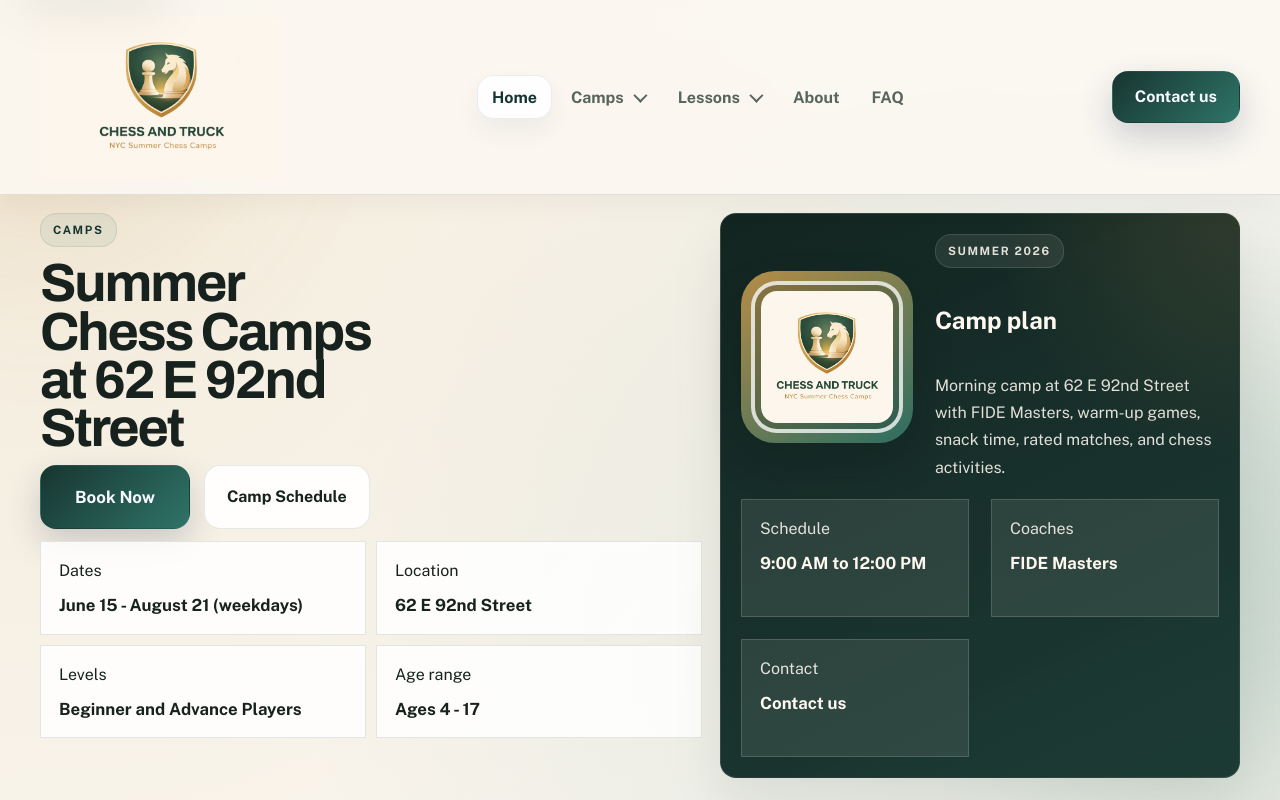
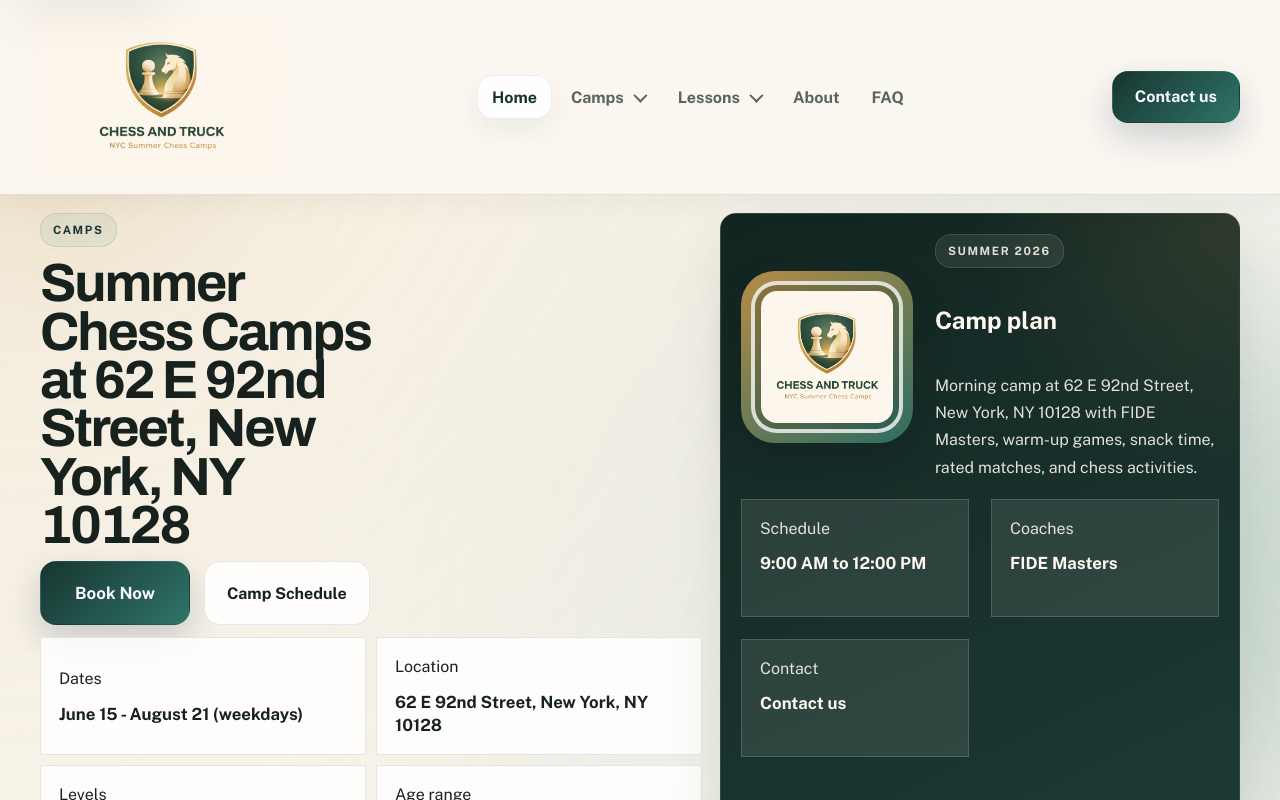
Before and after one commit to Aminjon0603/chess-and-truck-site, a React (Vite) app: page / in a window 1280 px wide. Shown: the top 800 px of the page. Built offline with nearby package versions, Linux system fonts and the light colour scheme.

Commit message:
Add full camp address across the site

```diff
--- a/src/ChessTruckApp.jsx
+++ b/src/ChessTruckApp.jsx
@@ -824,7 +824,7 @@ function SiteFooter({ currentPath, navigate }) {
               <h3>{campOverviewPage.title}</h3>
               <p>{campOverviewPage.intro}</p>
               <div className="footer-meta">
-                <span>{featuredTournament.venueLabel || "62 E 92nd Street"}</span>
+                <span>{featuredTournament.venueLabel || "62 E 92nd Street, New York, NY 10128"}</span>
                 <strong>{featuredTournament.scheduleLabel || "June 15 - August 21 · Weekdays"}</strong>
               </div>
               <AppLink
@@ -1522,7 +1522,7 @@ function CampBookingFormPanel({
               </div>
               <div>
                 <span>Location</span>
-                <strong>62 E 92nd Street</strong>
+                    <strong>62 E 92nd Street, New York, NY 10128</strong>
               </div>
               <div>
                 <span>{selectedOption.id === "full-week" ? "Week" : "Dates"}</span>
--- a/src/siteData.js
+++ b/src/siteData.js
@@ -2,9 +2,9 @@ export const siteBrand = {
   name: "CHESS AND TRUCK",
   short: "CT",
   city: "New York City",
-  tagline: "NYC summer chess camps at 62 E 92nd Street",
+  tagline: "NYC summer chess camps at 62 E 92nd Street, New York, NY 10128",
   footerNote:
-    "Our summer chess program is held June 15 through August 21, with weekday sessions at 62 E 92nd Street.",
+    "Our summer chess program is held June 15 through August 21, with weekday sessions at 62 E 92nd Street, New York, NY 10128.",
 };
 
 export const navigationItems = [
@@ -48,7 +48,7 @@ export const campMenuFeature = {
   eyebrow: "Summer camp",
   title: "June 15 - August 21 · Weekdays",
   text:
-    "Our summer chess program is held June 15 through August 21, with weekday sessions at 62 E 92nd Street.",
+    "Our summer chess program is held June 15 through August 21, with weekday sessions at 62 E 92nd Street, New York, NY 10128.",
   ctaLabel: "View Full Camp Details",
   ctaPath: "/camps",
 };
@@ -57,7 +57,7 @@ export const routeMeta = {
   "/": {
     title: "CHESS AND TRUCK | NYC Chess Camps",
     description:
-      "NYC summer chess camps at 62 E 92nd Street from June 15 to August 21, with weekday half-day sessions and practical details for families.",
+    "NYC summer chess camps at 62 E 92nd Street, New York, NY 10128 from June 15 to August 21, with weekday half-day sessions and practical details for families.",
   },
   "/about": {
     title: "About | CHESS AND TRUCK",
@@ -67,12 +67,12 @@ export const routeMeta = {
   "/camps": {
     title: "Camps | CHESS AND TRUCK",
     description:
-      "See summer camp dates, the 62 E 92nd Street location, daily format, and what students will do at CHESS AND TRUCK camps.",
+    "See summer camp dates, the 62 E 92nd Street, New York, NY 10128 location, daily format, and what students will do at CHESS AND TRUCK camps.",
   },
   "/camps/book": {
     title: "Camp Booking | CHESS AND TRUCK",
     description:
-      "Choose a summer camp option, add family details, and continue to secure checkout for CHESS AND TRUCK camps at 62 E 92nd Street.",
+    "Choose a summer camp option, add family details, and continue to secure checkout for CHESS AND TRUCK camps at 62 E 92nd Street, New York, NY 10128.",
   },
   "/camps/confirmed": {
     title: "Camp Confirmation | CHESS AND TRUCK",
@@ -97,12 +97,12 @@ export const routeMeta = {
   "/events": {
     title: "Camps | CHESS AND TRUCK",
     description:
-      "NYC summer chess camps at 62 E 92nd Street with dates, format, daily structure, and clear next steps for families.",
+    "NYC summer chess camps at 62 E 92nd Street, New York, NY 10128 with dates, format, daily structure, and clear next steps for families.",
   },
   "/events/chess-and-truck-tournament": {
     title: "Summer Camp | CHESS AND TRUCK",
     description:
-      "See the summer camp format, 62 E 92nd Street location, daily structure, and camp details for CHESS AND TRUCK.",
+    "See the summer camp format, 62 E 92nd Street, New York, NY 10128 location, daily structure, and camp details for CHESS AND TRUCK.",
   },
   "/private-lessons": {
     title: "Lessons | CHESS AND TRUCK",
@@ -159,14 +159,14 @@ export const routeMeta = {
 export const featuredTournament = {
   slug: "summer-camp",
   title: "Summer Chess Camp",
-  city: "62 E 92nd Street",
+  city: "62 E 92nd Street, New York, NY 10128",
   scheduleLabel: "June 15 - August 21 · Weekdays",
   formatLabel: "9:00 AM - 12:00 PM",
   pricingLabel: "Camp details available now",
-  venueLabel: "62 E 92nd Street",
-  shortSummary: "Summer camp at 62 E 92nd Street. Daily lessons, guided games, and clear structure.",
+  venueLabel: "62 E 92nd Street, New York, NY 10128",
+  shortSummary: "Summer camp at 62 E 92nd Street, New York, NY 10128. Daily lessons, guided games, and clear structure.",
   longSummary:
-    "Our summer chess program is held June 15 through August 21, with weekday sessions at 62 E 92nd Street.",
+    "Our summer chess program is held June 15 through August 21, with weekday sessions at 62 E 92nd Street, New York, NY 10128.",
   basePrice: 0,
   dojoPrice: 0,
 };
@@ -178,11 +178,11 @@ export const footerLegalLinks = [
 
 export const homePage = {
   eyebrow: "NYC chess camps",
-  title: "Summer chess camps at 62 E 92nd Street.",
-  intro: "Weekday summer camp with FIDE Masters at 62 E 92nd Street.",
+  title: "Summer chess camps at 62 E 92nd Street, New York, NY 10128.",
+  intro: "Weekday summer camp with FIDE Masters at 62 E 92nd Street, New York, NY 10128.",
   heroFacts: [
     { label: "Dates", value: "June 15 - August 21 (weekdays)" },
-    { label: "Location", value: "62 E 92nd Street" },
+    { label: "Location", value: "62 E 92nd Street, New York, NY 10128" },
     { label: "Age range", value: "Ages 4 - 17" },
     { label: "Levels", value: "Beginner and Advance Players" },
   ],
@@ -256,12 +256,12 @@ export const carouselSlides = [
 
 export const campOverviewPage = {
   eyebrow: "Camps",
-  title: "Summer Chess Camps at 62 E 92nd Street",
+  title: "Summer Chess Camps at 62 E 92nd Street, New York, NY 10128",
   intro: "",
   chips: [],
   heroFacts: [
     { label: "Dates", value: "June 15 - August 21 (weekdays)" },
-    { label: "Location", value: "62 E 92nd Street" },
+    { label: "Location", value: "62 E 92nd Street, New York, NY 10128" },
     { label: "Levels", value: "Beginner and Advance Players" },
     { label: "Age range", value: "Ages 4 - 17" },
   ],
@@ -269,7 +269,7 @@ export const campOverviewPage = {
   asideTag: "Summer 2026",
   asideTitle: "Camp plan",
   asideText:
-    "Morning camp at 62 E 92nd Street with FIDE Masters, warm-up games, snack time, rated matches, and chess activities.",
+    "Morning camp at 62 E 92nd Street, New York, NY 10128 with FIDE Masters, warm-up games, snack time, rated matches, and chess activities.",
   asideFacts: [
     { label: "Schedule", value: "9:00 AM to 12:00 PM" },
     { label: "Coaches", value: "FIDE Masters" },
@@ -308,7 +308,7 @@ export const campOverviewPage = {
     intro: "Quick facts.",
   },
   detailsCards: [
-    { title: "Location", text: "62 E 92nd Street" },
+    { title: "Location", text: "62 E 92nd Street, New York, NY 10128" },
     { title: "Dates", text: "June 15 - August 21 (weekdays)" },
     { title: "Time", text: "9:00 AM to 12:00 PM" },
     { title: "Age range", text: "Ages 4 - 17" },
@@ -332,7 +332,7 @@ export const campOverviewPage = {
       details: [
         "Five camp days from 9:00 AM to 12:00 PM",
         "Best value for a full block",
-        "Lessons, rated matches, and chess activities at 62 E 92nd Street",
+      "Lessons, rated matches, and chess activities at 62 E 92nd Street, New York, NY 10128",
       ],
       availability: "Limited group size",
       cta: "Book full week",
@@ -346,7 +346,7 @@ export const campOverviewPage = {
       details: [
         "One camp session from 9:00 AM to 12:00 PM",
         "Easy for changing summer schedules",
-        "Lessons, rated matches, and chess activities at 62 E 92nd Street",
+      "Lessons, rated matches, and chess activities at 62 E 92nd Street, New York, NY 10128",
       ],
       availability: "Limited group size",
       cta: "Book single day",
@@ -359,7 +359,7 @@ export const campOverviewPage = {
       relativeLabel: "Weekday session",
       time: "9:00 AM",
       title: "Summer Camp Day",
-      subtitle: "3 hours of camp at 62 E 92nd Street",
+    subtitle: "3 hours of camp at 62 E 92nd Street, New York, NY 10128",
       price: "$100.00",
       spotsLeft: "12 spots left",
       optionId: "single-day",
@@ -371,7 +371,7 @@ export const campOverviewPage = {
       relativeLabel: "Day 2",
       time: "9:00 AM",
       title: "Summer Camp Day",
-      subtitle: "3 hours of camp at 62 E 92nd Street",
+    subtitle: "3 hours of camp at 62 E 92nd Street, New York, NY 10128",
       price: "$100.00",
       spotsLeft: "12 spots left",
       optionId: "single-day",
@@ -383,7 +383,7 @@ export const campOverviewPage = {
       relativeLabel: "Midweek session",
       time: "9:00 AM",
       title: "Summer Camp Day",
-      subtitle: "3 hours of camp at 62 E 92nd Street",
+    subtitle: "3 hours of camp at 62 E 92nd Street, New York, NY 10128",
       price: "$100.00",
       spotsLeft: "12 spots left",
       optionId: "single-day",
@@ -395,7 +395,7 @@ export const campOverviewPage = {
       relativeLabel: "Late-week session",
       time: "9:00 AM",
       title: "Summer Camp Day",
-      subtitle: "3 hours of camp at 62 E 92nd Street",
+    subtitle: "3 hours of camp at 62 E 92nd Street, New York, NY 10128",
       price: "$100.00",
       spotsLeft: "12 spots left",
       optionId: "single-day",
@@ -407,7 +407,7 @@ export const campOverviewPage = {
       relativeLabel: "Wrap-up day",
       time: "9:00 AM",
       title: "Summer Camp Day",
-      subtitle: "3 hours of camp at 62 E 92nd Street",
+    subtitle: "3 hours of camp at 62 E 92nd Street, New York, NY 10128",
       price: "$100.00",
       spotsLeft: "12 spots left",
       optionId: "single-day",
@@ -417,7 +417,7 @@ export const campOverviewPage = {
   mapSection: {
     eyebrow: "Camp location",
     title: "Location",
-    intro: "62 E 92nd Street.",
+  intro: "62 E 92nd Street, New York, NY 10128.",
     address: "62 E 92nd Street, New York, NY 10128",
     directionsLabel: "Open in Google Maps",
     directionsHref:
@@ -826,7 +826,7 @@ export const eventsPage = {
   intro:
     "Open and Beginner sections, a 9:00 AM start, and a morning schedule that wraps by lunch. Families can review the structure now and contact us for current tournament details.",
   heroFacts: [
-    { label: "Location", value: "Brick Church, 62 E 92nd Street" },
+    { label: "Location", value: "Brick Church, 62 E 92nd Street, New York, NY 10128" },
     { label: "Service", value: "Open + Beginner" },
     { label: "Status", value: "Current details available" },
   ],
@@ -855,7 +855,7 @@ export const eventsPage = {
     intro: "Dates are still being finalized, but the core event structure is already set.",
   },
   detailCards: [
-    { title: "Location", text: "Brick Church, 62 E 92nd Street" },
+    { title: "Location", text: "Brick Church, 62 E 92nd Street, New York, NY 10128" },
     { title: "Dates", text: "Contact us for current tournament dates" },
     { title: "Time", text: "Saturday mornings, 9:00 AM to lunch" },
     { title: "Service", text: "Rated and beginner-friendly divisions" },
@@ -913,7 +913,7 @@ export const tournamentPage = {
   title: "Chess & Truck Tournament",
   intro: "The format is set. Contact us for current tournament details and the next step.",
   atAGlance: [
-    { label: "Location", value: "Brick Church, 62 E 92nd Street" },
+    { label: "Location", value: "Brick Church, 62 E 92nd Street, New York, NY 10128" },
     { label: "Service", value: "Open & Beginner sections" },
     { label: "Schedule", value: "Saturday mornings, 9:00 AM to lunch" },
     { label: "Status", value: "Current details available" },
```
